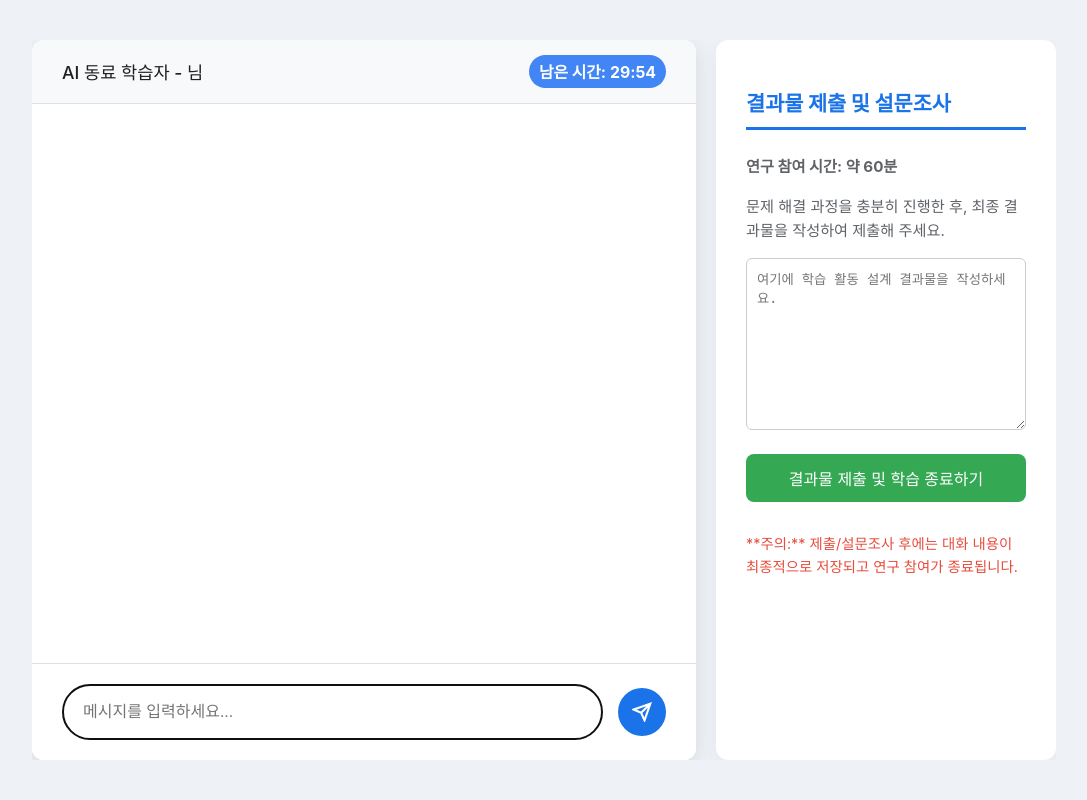
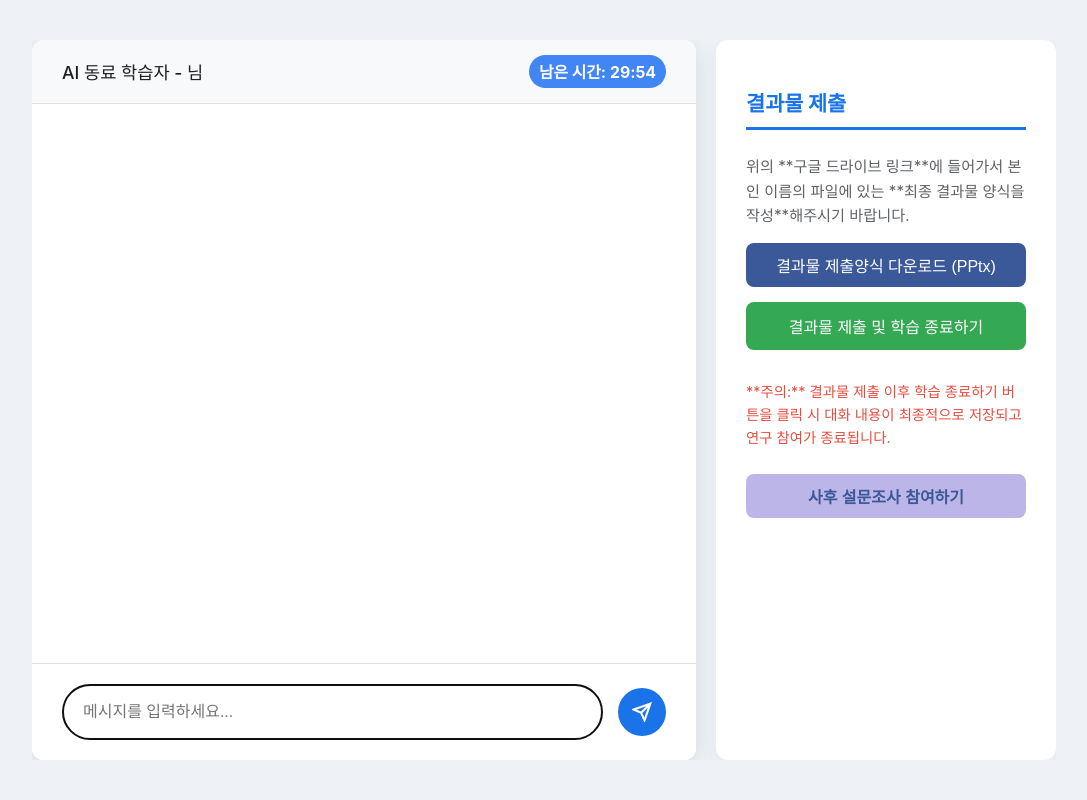
Before and after one commit to Buzzigirl/P4_minsun, a Flask app: template homepage/templates/chat.html in a window 1280 px wide. Shown: the whole page, without its empty margins (96-1183 px from the left). Run offline with Flask 3, Linux system fonts and the light colour scheme; the template is opened without the code that fills it, so the values that code supplies are empty.

Commit message:
FE: Add post-survey button with lilac color

```diff
--- a/homepage/templates/chat.html
+++ b/homepage/templates/chat.html
@@ -43,19 +43,29 @@
         </div>
 
         <div class="right-panel">
-            <h2>결과물 제출 및 설문조사</h2>
-            <p><strong>연구 참여 시간: 약 60분</strong></p>
-            <p>문제 해결 과정을 충분히 진행한 후, 최종 결과물을 작성하여 제출해 주세요.</p>
+            <h2>결과물 제출</h2>
+            <p>위의 **구글 드라이브 링크**에 들어가서 본인 이름의 파일에 있는 **최종 결과물 양식을 작성**해주시기 바랍니다.</p>
 
-            <textarea id="submission-text" rows="10" placeholder="여기에 학습 활동 설계 결과물을 작성하세요." style="width: 100%; padding: 10px; border: 1px solid #ccc; border-radius: 6px; resize: vertical; margin-bottom: 20px; box-sizing: border-box;"></textarea>
+            <a href="{{ url_for('static', filename='files/final_form.pptx') }}" download>
+                <button class="download-button" type="button" style="width: 100%; padding: 10px; margin-bottom: 15px; background-color: #3b5998; color: white; border: none; border-radius: 8px; font-size: 1em; cursor: pointer;">
+                    결과물 제출양식 다운로드 (PPtx)
+                </button>
+            </a>
 
             <button onclick="checkTimeAndShowPopup()">
                 결과물 제출 및 학습 종료하기
             </button>
 
             <p style="margin-top: 30px; font-size: 0.9em; color: #e74c3c;">
-                **주의:** 제출/설문조사 후에는 대화 내용이 최종적으로 저장되고 연구 참여가 종료됩니다.
+                **주의:** 결과물 제출 이후 학습 종료하기 버튼을 클릭 시 대화 내용이 최종적으로 저장되고 연구 참여가 종료됩니다.
             </p>
+
+            <a href="https://docs.google.com/forms/d/e/1FAIpQLSejTDmVCKloMc2R6w_Q2G-wst8aiJ4JKcyRHurAgiv_R_RVdg/viewform" target="_blank" style="text-decoration: none;">
+                <button type="button" style="width: 100%; padding: 10px; margin-top: 10px; background-color: #BCB5E8; color: #3b5998; border: none; border-radius: 8px; font-size: 1em; cursor: pointer; font-weight: bold;">
+                    사후 설문조사 참여하기
+                </button>
+            </a>
+            </div>
         </div>
     </div>
 
```
